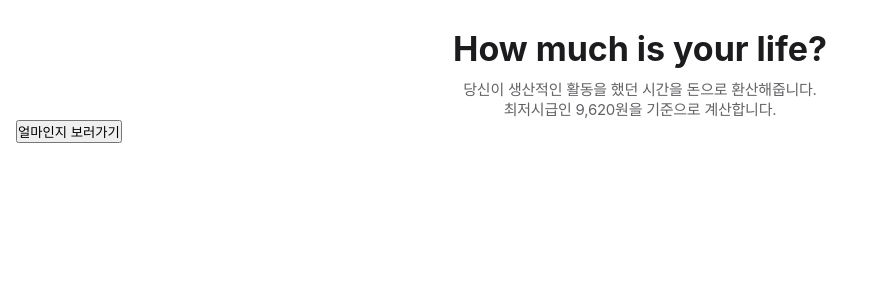
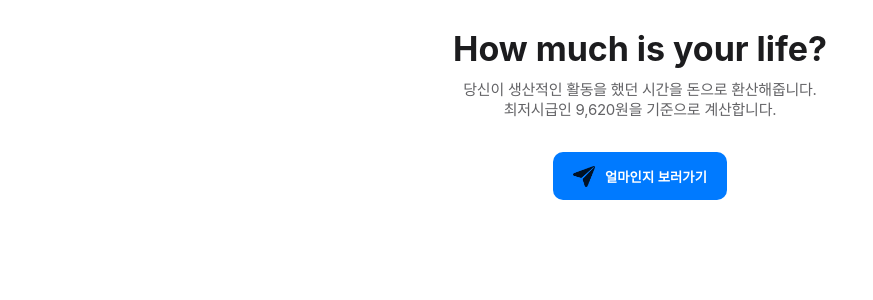
Before and after one commit to YeonsuBaek/how-much-is-your-life, a React (Create React App) app: page / in a window 1280 px wide. Shown: the top 300 px of the page, without its empty margins (0-873 px from the left). Built offline with nearby package versions, Linux system fonts and the light colour scheme.

Commit message:
style: Header 내 버튼 스타일 부여

```diff
--- a/src/components/Header.css
+++ b/src/components/Header.css
@@ -22,3 +22,33 @@
   color: #636366;
   text-align: center;
 }
+
+.startButton {
+  display: flex;
+  justify-content: center;
+  align-items: center;
+  margin: 32px auto;
+  padding: 13px 20px;
+  font-weight: 600;
+  color: #fff;
+  background-color: #007aff;
+  border: none;
+  border-radius: 10px;
+  outline: none;
+  opacity: 1;
+  transition: background-color ease-in-out 200ms;
+}
+
+.startButton:is(:hover, :active) {
+  background-color: #0a84ff;
+}
+
+.startButtonIcon {
+  display: block;
+  width: 22px;
+  height: 22px;
+  margin-right: 10px;
+  background-image: url('../assets/icons/paperplane.png');
+  background-repeat: no-repeat;
+  background-size: 22px 22px;
+}
--- a/src/components/Header.js
+++ b/src/components/Header.js
@@ -9,7 +9,10 @@ const Header = ({ onOpen }) => {
         당신이 생산적인 활동을 했던 시간을 돈으로 환산해줍니다. <br />
         최저시급인 9,620원을 기준으로 계산합니다.
       </p>
-      <button onClick={() => onOpen(true)}>얼마인지 보러가기</button>
+      <button className='startButton' onClick={() => onOpen(true)}>
+        <i className='startButtonIcon'></i>
+        <span>얼마인지 보러가기</span>
+      </button>
     </div>
   );
 };
```
Also changed, not shown: src/assets/icons/paperplane.png (added).
